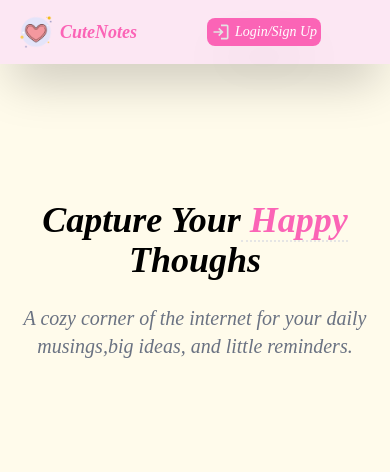
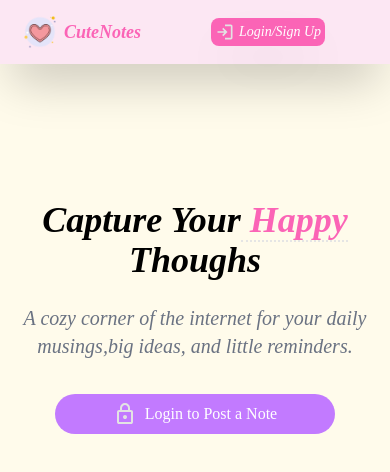
Before and after one commit to jonelcubio/CuteNotes, a React (Vite) app: page / in a window 390 px wide. Shown: the top 472 px of the page. Built offline with nearby package versions, Linux system fonts and the light colour scheme.

Commit message:
📱 Added the login to post a note

```diff
--- a/src/components/Hero.tsx
+++ b/src/components/Hero.tsx
@@ -1,3 +1,5 @@
+import lock from "../assets/lock.svg";
+import Notes from "./Notes";
 export default function Hero(){
   return(
     <>
@@ -5,7 +7,18 @@ export default function Hero(){
       <div className="hero-main">
         <div className="hero-landing">Capture Your<span className="hero-landing-span"> Happy </span>Thoughs</div>
         <div className="header-left-text">A cozy corner of the internet for your daily musings,<br className="header-left-br"/>big ideas, and little reminders.</div>
-      </div>
+    </div>
+
+     <div className="header-btn-btn">
+        <div className="header-btn-con">
+          <img src={lock} alt="Login to Post a Note" className="header-btn-img" />
+          <div className="header-btn-text">Login to Post a Note</div>
+        </div>
+     </div>
+
+      <Notes />
+
+
     </div>
     </>
 
--- /dev/null
+++ b/src/components/Notes.tsx
@@ -0,0 +1,6 @@
+export default function Notes() {
+  return(
+    <>
+    </>
+  );
+}
--- a/src/index.css
+++ b/src/index.css
@@ -2,7 +2,6 @@
 
 @plugin "tailwindcss-animate";
 @import url('https://fonts.googleapis.com/css2?family=Delius&display=swap');
-@import "tw-animate-css";
 
 @custom-variant dark (&:is(.dark *));
 
@@ -28,8 +27,8 @@ body, button, input, textarea, select {
 }
 
 .header-left-con {
-  @apply flex items-center gap-1 px-4 py-3 cursor-pointer active:opacity-50;
-  @apply flex lg:mx-20;
+  @apply flex items-center gap-1 px-5 lg:px-4 py-3 cursor-pointer active:opacity-50;
+  @apply lg:mx-20;
 }
 
 .header-left-title {
@@ -38,7 +37,7 @@ body, button, input, textarea, select {
 
 .header-right-con {
   @apply bg-pink-400 rounded-md cursor-pointer hover:bg-pink-400 flex items-center gap-1 text-white;
-  @apply py-1 px-1 mx-10 shadow-2xl text-sm active:opacity-50 italic;
+  @apply py-1 px-1 mx-9 shadow-2xl text-sm active:opacity-50 italic;
   @apply lg:py-2 lg:px-3 lg:mx-20;
 }
 
@@ -47,7 +46,7 @@ body, button, input, textarea, select {
 }
 
 .header-middle-con {
-  @apply hidden md:block md:w-95 lg:w-160;
+  @apply hidden md:block md:w-90 lg:w-170;
 }
 
 .hero-main-con {
@@ -55,7 +54,7 @@ body, button, input, textarea, select {
 }
 
 .hero-landing {
-  @apply  pt-50 text-4xl md:text-4xl lg:text-5xl font-bold text-center italic text-black;
+  @apply  pt-50 px-2.5 text-4xl md:text-4xl lg:text-5xl font-bold text-center italic text-black;
 }
 
 .hero-landing-span {
@@ -189,3 +188,11 @@ body, button, input, textarea, select {
     @apply bg-background text-foreground;
   }
 }
+
+.header-btn-con {
+  @apply flex items-center justify-center gap-2 px-6 py-2 rounded-full bg-purple-400 text-white active:opacity-50 w-70 mt-2.5;
+}
+
+.header-btn-btn {
+  @apply flex items-center justify-center cursor-pointer;
+}
```
Also changed, not shown: src/assets/lock.svg (added).
